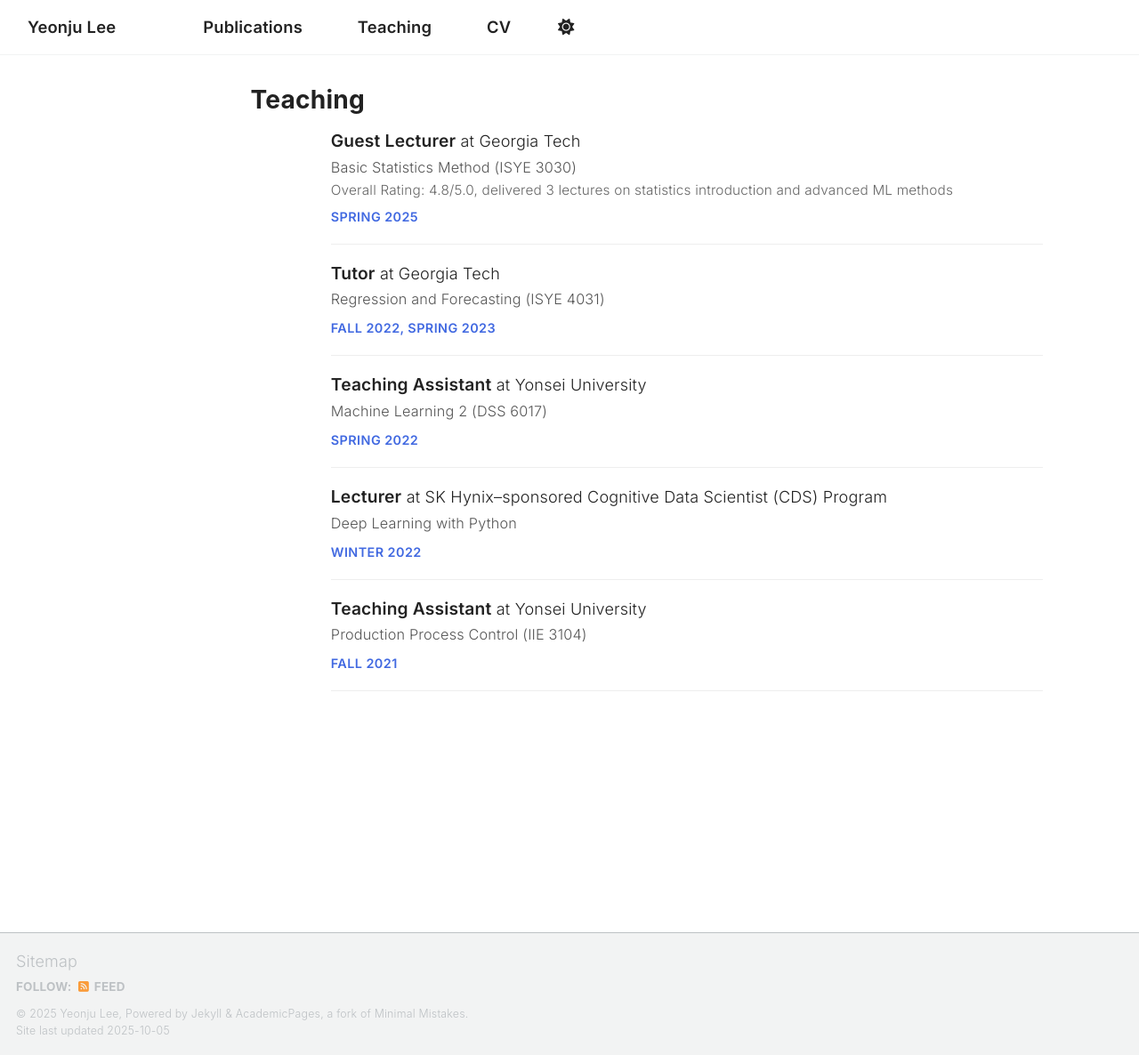
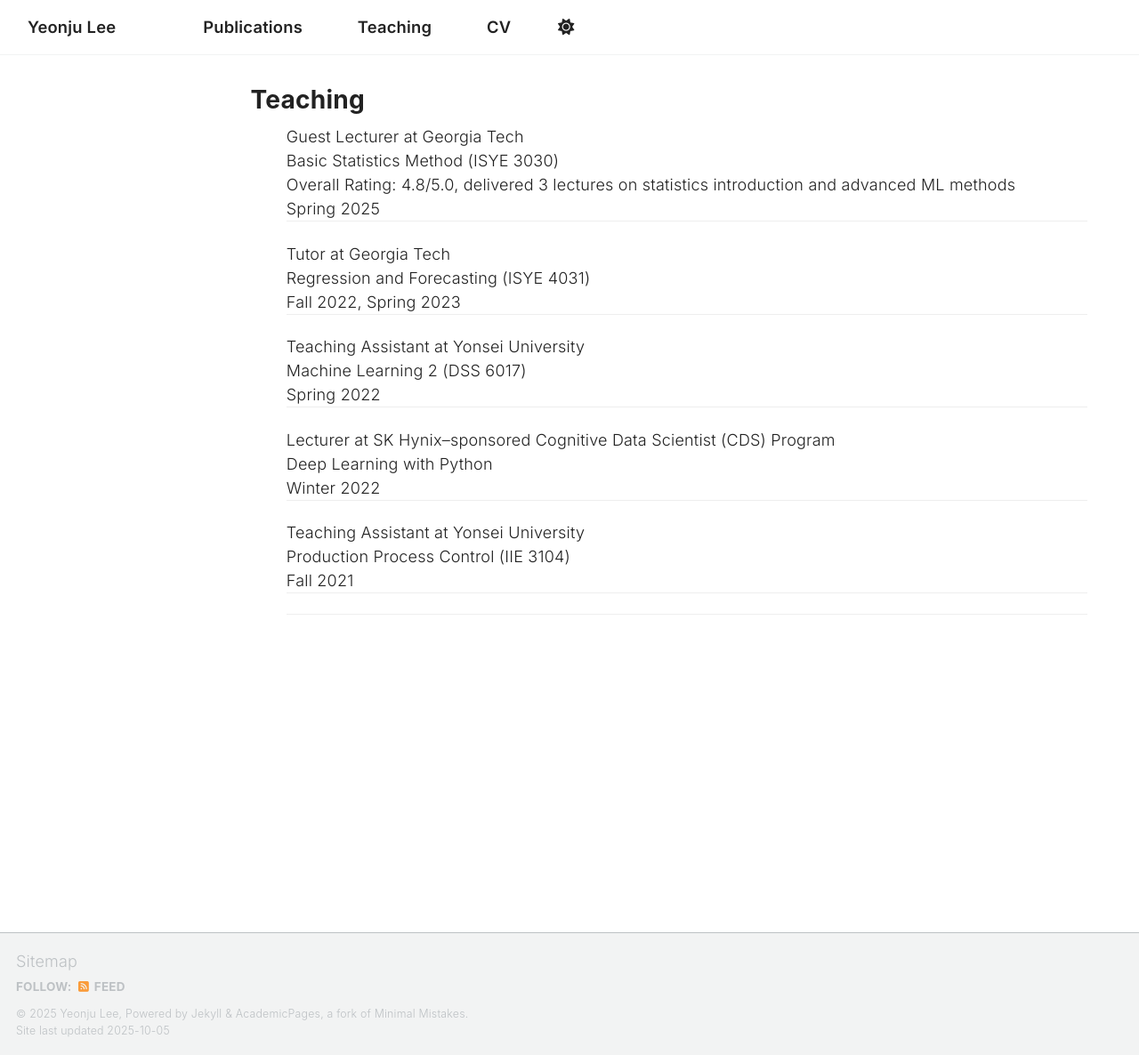
Before and after one commit to ylee845/ylee845.github.io, a Jekyll site: the page built from _pages/teaching.html, in a window 1280 px wide and 1186 px high. Shown: the whole window at 89% size. Built offline with Jekyll 4.4.1, drawn with Linux system fonts in a browser that asks for light colours; a script that is not in the unit is left out.

Commit message:
Update teaching.html

```diff
--- a/_pages/teaching.html
+++ b/_pages/teaching.html
@@ -8,60 +8,50 @@ author_profile: true
 {% include base_path %}
 
 <style>
-/* Teaching section 스타일 */
-.teach.teach-list {
-  margin: 0;
-  padding: 0;
-  font-family: Arial, sans-serif; /* 폰트 통일 */
+/* ===== 핵심 리셋: 본문 폭·가로 중앙 정렬 ===== */
+.sidebar, .page__sidebar { display: none !important; }
+.page__content,
+.page__inner-wrap,
+.wrapper,
+.container {
+  max-width: 980px !important;   /* 본문 폭(원하면 900~1100으로 조절) */
+  width: 100% !important;
+  margin: 0 auto !important;     /* 가로 중앙 정렬 */
+  padding: 0 1.25rem !important; /* 좌우 여백 (원하면 0.75rem로 줄이기) */
+  box-sizing: border-box !important;
+  float: none !important;
 }
 
-.teach {
-  margin: 1rem auto;              /* auto로 중앙 정렬 */
-  padding-bottom: 1rem;
-  border-bottom: 1px solid #eee;  /* publication이랑 통일감 */
-  max-width: 800px;               /* 글자 폭 정도로 제한 (조절 가능) */
+/* ===== Teaching 섹션: 선/항목 폭 맞추기 ===== */
+.teach, .teach-list {
+  max-width: 900px;
+  margin: 0 auto 1.25rem;    /* 중앙 정렬 + 아래 여백 */
+  padding: 0 0 !important;   /* 내부 좌우 패딩 제거(필요시 조절) */
+  border-bottom: 1px solid #eee;
 }
 
-/* 왼쪽 영역 */
-.teach .left {
-  max-width: 100%;
+/* 제목/섹션 좌우 들여쓰기 제거(깨진 위치 보정) */
+.page__content h1,
+.page__content h2,
+.page__content h3 {
+  margin-left: 0 !important;
+  margin-right: 0 !important;
 }
 
-/* 역할 (Guest Lecturer, Tutor 등): 강조 */
-.teach .role {
-  font-weight: 600;
-  font-size: clamp(1rem, 1.5vw, 1.15rem);
-  color: #222;
+/* Teaching 내부 텍스트 폭 조절 (읽기 좋게) */
+.teach .role,
+.teach .course,
+.teach .note,
+.teach .term {
+  max-width: 820px;
 }
 
-/* 기관명은 같은 줄에서 자연스럽게 */
-.teach .institution {
-  font-weight: 400;
-  color: #333;
-}
+/* Intro(홈) 같이 이미지-텍스트 레이아웃이 필요한 섹션은 별도 유지 */
+.intro { grid-template-columns: 280px 1fr !important; column-gap: 1.25rem; }
 
-/* 과목명/코드: 본문보다 살짝 작고 중간 톤 */
-.teach .course {
-  margin: .15rem 0;
-  font-size: clamp(0.9rem, 1.2vw, 1rem);
-  color: #555;
-}
-
-/* 노트 (평가, 설명 등): 더 작고 옅은 회색 */
-.teach .note {
-  font-size: clamp(0.85rem, 1.1vw, 0.95rem);
-  color: #666;
-}
-
-/* Term (연도/학기): publication의 status 스타일처럼 태그 느낌 */
-.teach .term {
-  display: inline-block;
-  margin-top: .4rem;
-  font-size: 0.8rem;
-  font-weight: 600;
-  color: #4169E1; /* Royal Blue */
-  text-transform: uppercase;
-  letter-spacing: .03em;
+/* 반응형 */
+@media (max-width: 880px) {
+  .page__content, .teach { padding: 0 0.8rem !important; max-width: 100% !important; }
 }
 
 </style>
```
